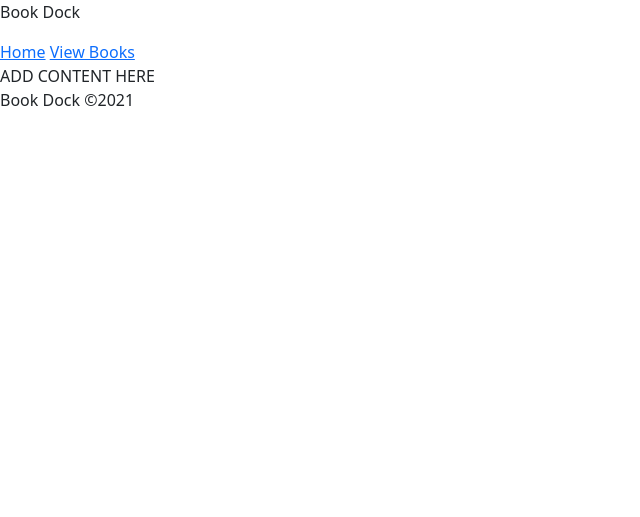
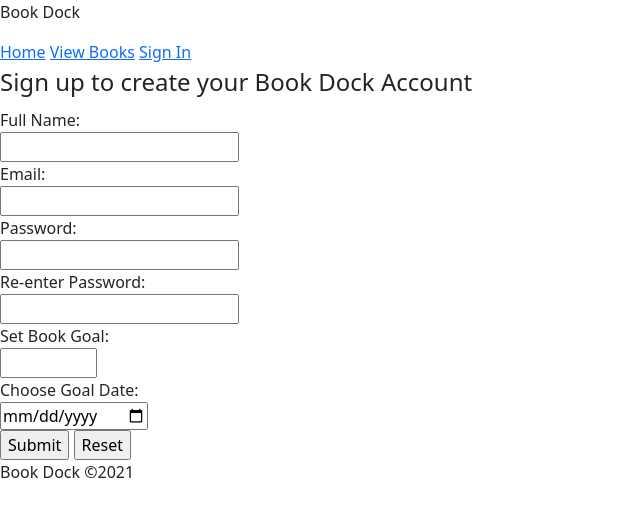
Before and after one commit to jacquetta/book_dock, a Flask app: template templates/signup_form.html in a window 1280 px wide. Shown: the top 517 px of the page, without its empty margins (0-640 px from the left). Run offline with Flask 2, Linux system fonts and the light colour scheme; the template is opened without the code that fills it, so the values that code supplies are empty; some libraries are stand-ins or nearby versions.

```diff
--- a/templates/base.html
+++ b/templates/base.html
@@ -15,6 +15,7 @@
             <p>Book Dock</p>
             <a href="{{ url_for('homepage') }}">Home</a>
             <a id="book_list" href="{{ url_for('book_list') }}">View Books</a>
+            {% block link %} <a  href="#sign-in">Sign In</a> {% endblock %}
         {% endblock %}
     </nav>
 
--- a/templates/homepage.html
+++ b/templates/homepage.html
@@ -28,14 +28,15 @@
         Dragée muffin cotton candy shortbread tart pie. Candy canes sesame snaps cheesecake
         jelly-o bear claw croissant cotton candy chocolate bar croissant.</p>
 
-    <button class="btn-signup">Sign Up</button>
+    {# link that is a button to route to sign up form #}
+    <a type="button" href="{{ url_for('signup_form') }}" class="btn btn-primary">Sign Up</a>
 
     {#
         creating an modal login form using w3schools for reference
         https://www.w3schools.com/howto/howto_css_login_form.asp
     #}
 
-    <button id="signin-btn">Sign In</button>
+    <button type="button" id="sign_in" class="btn btn-secondary">Sign In</button>
     {# modal #}
     <div id="modalOne">
         {# will create a event function to close modal and open#}
--- a/templates/signup_form.html
+++ b/templates/signup_form.html
@@ -1,9 +1,32 @@
 {% extends 'base.html' %}
 
-{% block title %}ADD TITLE HERE{% endblock %}
+{% block title %}Sign Up{% endblock %}
 
 {% block content %}
+    <legend>Sign up to create your Book Dock Account</legend>
+    <form action="/signup" method="POST">
 
-ADD CONTENT HERE
+        <label for="full_name">Full Name:</label><br>
+        <input type="text" id="full_name" name="full_name" required><br>
+
+        <label for="email">Email:</label><br>
+        <input type="email" id="email" name="email" required><br>
+
+        {# https://www.w3schools.com/howto/howto_js_password_validation.asp #}
+        <label for="password">Password:</label><br>
+        <input type="password" id="password" name="password" pattern="(?=.*\d) (?=.*[a-z]) (?=.*[A-Z]).{8, 20}" title="Password must include at least one number, one uppercase, one lowercase letter, and at min 8 characters and max 20 characters" required><br>
+
+        <label for="password-reenter">Re-enter Password:</label><br>
+        <input type="password" id="password-reenter" name="password-reenter"><br>
+
+        <label for="book_goal">Set Book Goal:</label><br>
+        <input type="number" id="book_goal" name="book_goal" min="0" max="300"><br>
+
+        <label for="goal_date">Choose Goal Date:</label><br>
+        <input type="date" id="goal_date" name="goal_date"><br>
+
+        <input type="submit" value="Submit">
+        <input type="reset">
+    </form>
 
 {% endblock %}
--- a/templates/user_home.html
+++ b/templates/user_home.html
@@ -1,9 +1,10 @@
 {% extends 'base.html' %}
 
-{% block title %}ADD TITLE HERE{% endblock %}
+{% block title %}Personal Book Dock{% endblock %}
+{% block link %} <a id="log_out" href="{{url_for('log_out')}}">Log Out</a> {% endblock %}
 
 {% block content %}
 
-ADD CONTENT HERE
+<h1>Welcome to Book Dock!</h1>
 
 {% endblock %}
```
